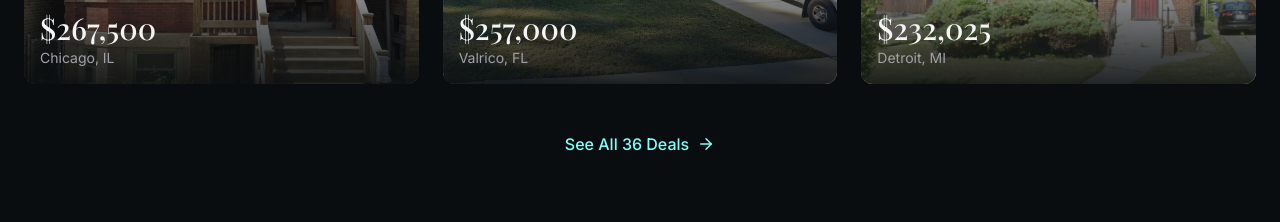
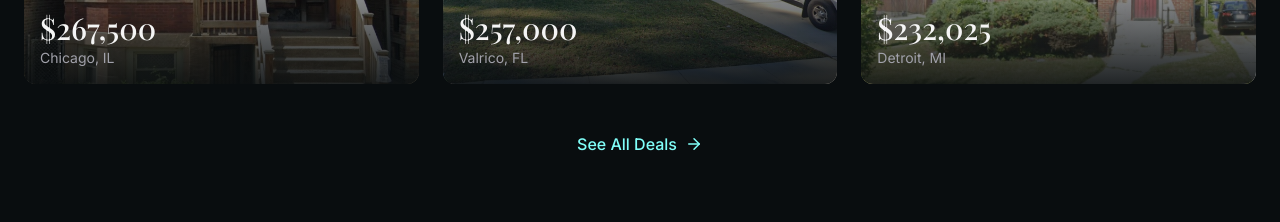
Before and after one commit to quinl148/hardmoneyjohn, a Next.js app: page / in a window 1280 px wide. Shown: the part 2340-2562 px from the top of the page. Built offline with nearby package versions, Linux system fonts and the light colour scheme; a web font is replaced by a local one.

Commit message:
simplify see all deals button text

```diff
--- a/components/deals.tsx
+++ b/components/deals.tsx
@@ -99,7 +99,7 @@ export function Deals() {
             onClick={() => setExpanded(!expanded)}
             className="inline-flex items-center gap-2 text-primary font-medium hover:underline"
           >
-            {expanded ? "Show Less" : `See All ${deals.length} Deals`}
+            {expanded ? "Show Less" : "See All Deals"}
             <ArrowRight size={18} className={`transition-transform duration-300 ${expanded ? "rotate-90" : ""}`} />
           </button>
         </motion.div>
```
